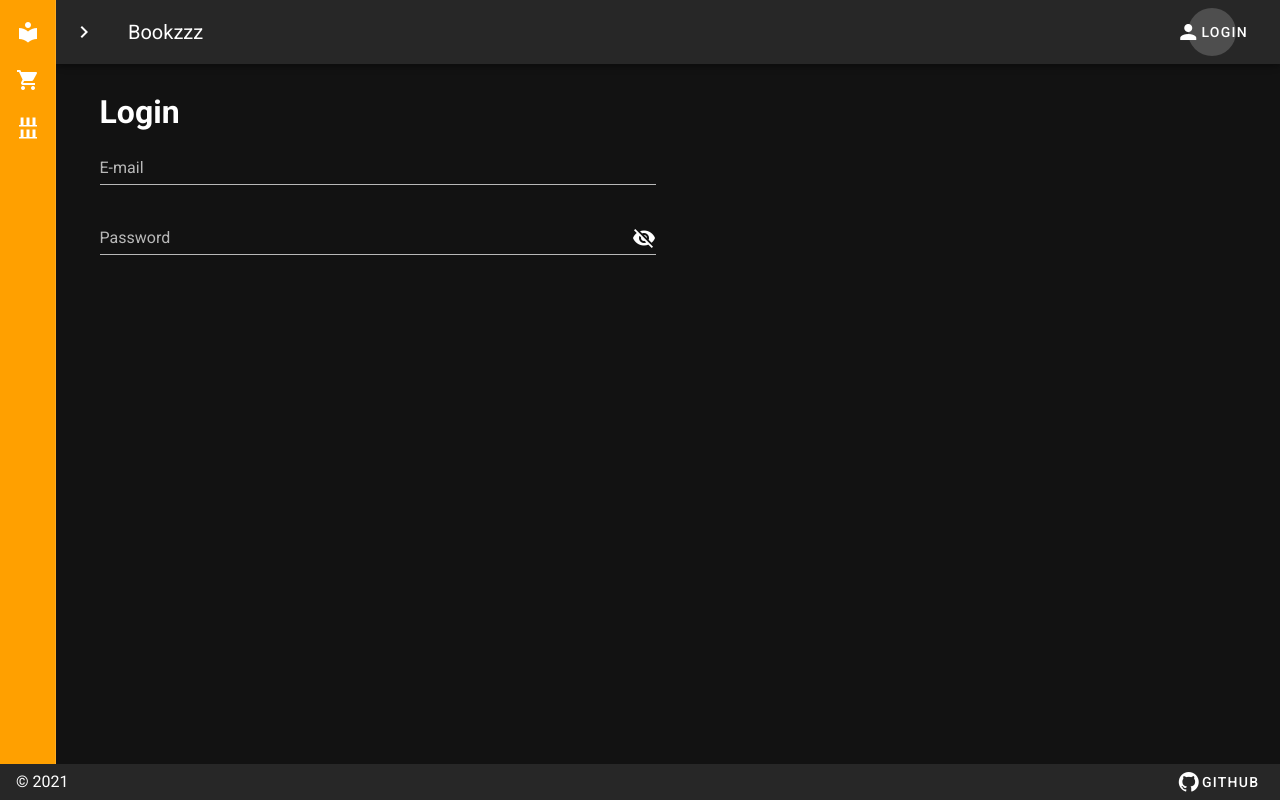
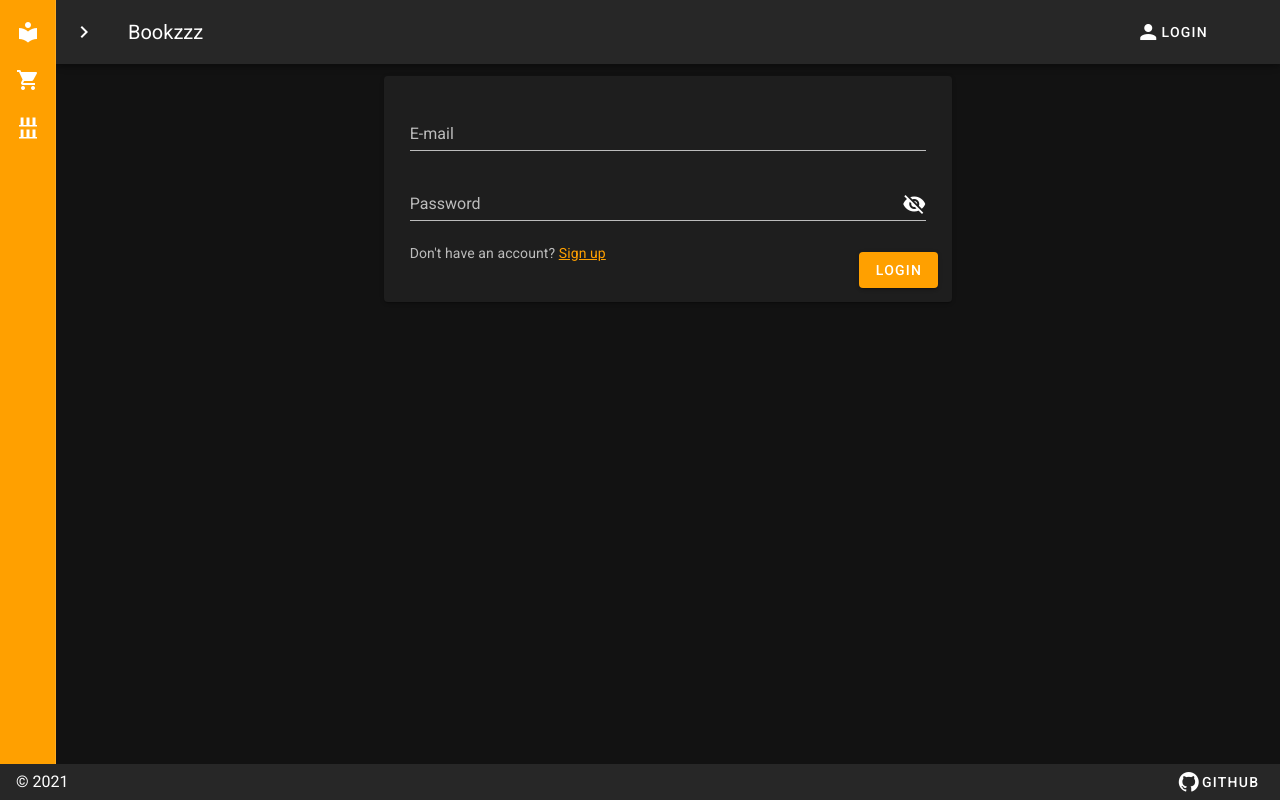
Before and after one commit to Gabriel-Aragao/dac-2021-frontend, a Nuxt app: page /login in a window 1280 px wide. Built offline with nearby package versions, Linux system fonts and the light colour scheme.

Commit message:
login finished

```diff
--- a/layouts/default.vue
+++ b/layouts/default.vue
@@ -4,7 +4,7 @@
       v-model="drawer"
       :mini-variant="miniVariant"
       :clipped="clipped"
-      color="secondary"
+      color="primary"
       fixed
       app
     >
@@ -40,7 +40,7 @@
       <v-toolbar-title v-text="title" />
       <v-spacer />
       <v-btn
-        icon
+        plain
         to="/login"
       >
         <v-icon>mdi-account</v-icon>
--- a/nuxt.config.js
+++ b/nuxt.config.js
@@ -55,9 +55,9 @@ export default {
       dark: true,
       themes: {
         dark: {
-          primary: colors.blue.darken2,
-          accent: colors.amber,
-          secondary: colors.amber.darken2,
+          primary: colors.amber.darken2,
+          accent: colors.amber.accent4,
+          secondary: colors.amber.darken4,
           info: colors.teal.lighten1,
           warning: colors.amber.base,
           error: colors.deepOrange.accent4,
--- a/pages/login.vue
+++ b/pages/login.vue
@@ -1,7 +1,13 @@
 <template>
-  <v-col cols="12" sm="8" md="6">
-    <h1>Login</h1>
-    <v-form ref="form">
+  <v-row justify="center">
+    <v-col
+      cols="12"
+      sm="10"
+      md="8"
+      lg="6"
+    >
+      <v-card class="v-card-container">
+        <v-card-text>
           <v-text-field
             v-model="email"
             :rules="emailRules"
@@ -17,8 +23,25 @@
             required
             @click:append="showPassword = !showPassword"
           />
-    </v-form>
+          Don't have an account?
+          <router-link
+            to="/signup"
+          >
+            Sign up
+          </router-link>
+          <br>
+          <v-row justify="end">
+            <v-btn
+              to="/"
+              color="primary"
+            >
+              Login
+            </v-btn>
+          </v-row>
+        </v-card-text>
+      </v-card>
     </v-col>
+  </v-row>
 </template>
 
 <script>
@@ -42,3 +65,8 @@ export default {
   }
 }
 </script>
+<style scoped>
+  .v-card-container{
+    padding: 10px;
+  }
+</style>
--- /dev/null
+++ b/pages/signup.vue
@@ -0,0 +1,10 @@
+<template>
+  <v-col cols="12" sm="8" md="6">
+    <h1>Sign up</h1>
+  </v-col>
+</template>
+
+<script>
+export default {
+}
+</script>
```
Lines whose indentation alone changed are shown as unchanged.
